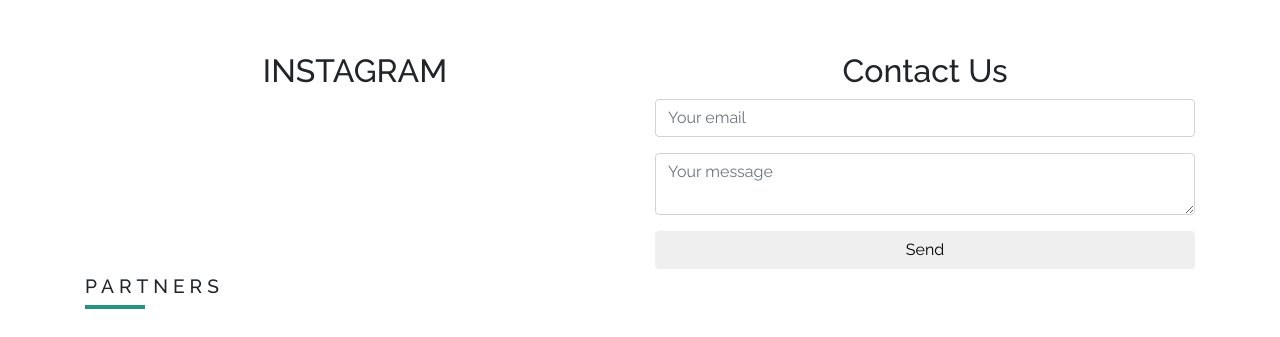
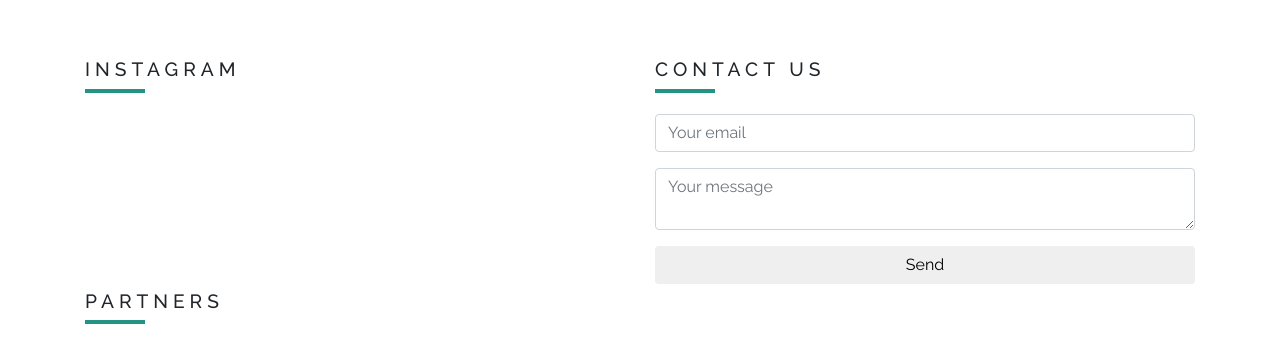
Before and after one commit to mhiratsuka/EntomorrowWebsiteRevision, a website: page index.html in a window 1280 px wide. Shown: the part 3260-3597 px from the top of the page. Drawn offline with Linux system fonts and the light colour scheme.

Commit message:
Modify h3 in Instagram and Contact

```diff
--- a/index.html
+++ b/index.html
@@ -480,14 +480,14 @@
         </div>
     </section>
 
-    <section id="social" class="container">
+    <section id="social" class="container fontstyle">
         <div class="row">
             <div class="instagram col-sm">
-                <h2>INSTAGRAM</h2>
+                <h3 class="linedecaration">instagram</h3>
                 <div id = "instafeed" class="row gallery"></div>
             </div>
             <div class="contact col-sm">
-                <h2>Contact Us</h2>
+                <h3 class="linedecaration">contact us</h3>
                     <form method="POST" action="">
                         <div class="form-group">
                             <input type="email" name="email" class="form-control" id="focusedInput" placeholder="Your email">
--- a/scss/michika/social.scss
+++ b/scss/michika/social.scss
@@ -1,7 +1,7 @@
 /* MICHIKA CODE*/
 #social {
-    h2 {
-        text-align: center;
+    h3 {
+        margin-bottom: 5%;
     }
 
     .instagram
```
Also changed, not shown: css/style.css, 1 other file.
